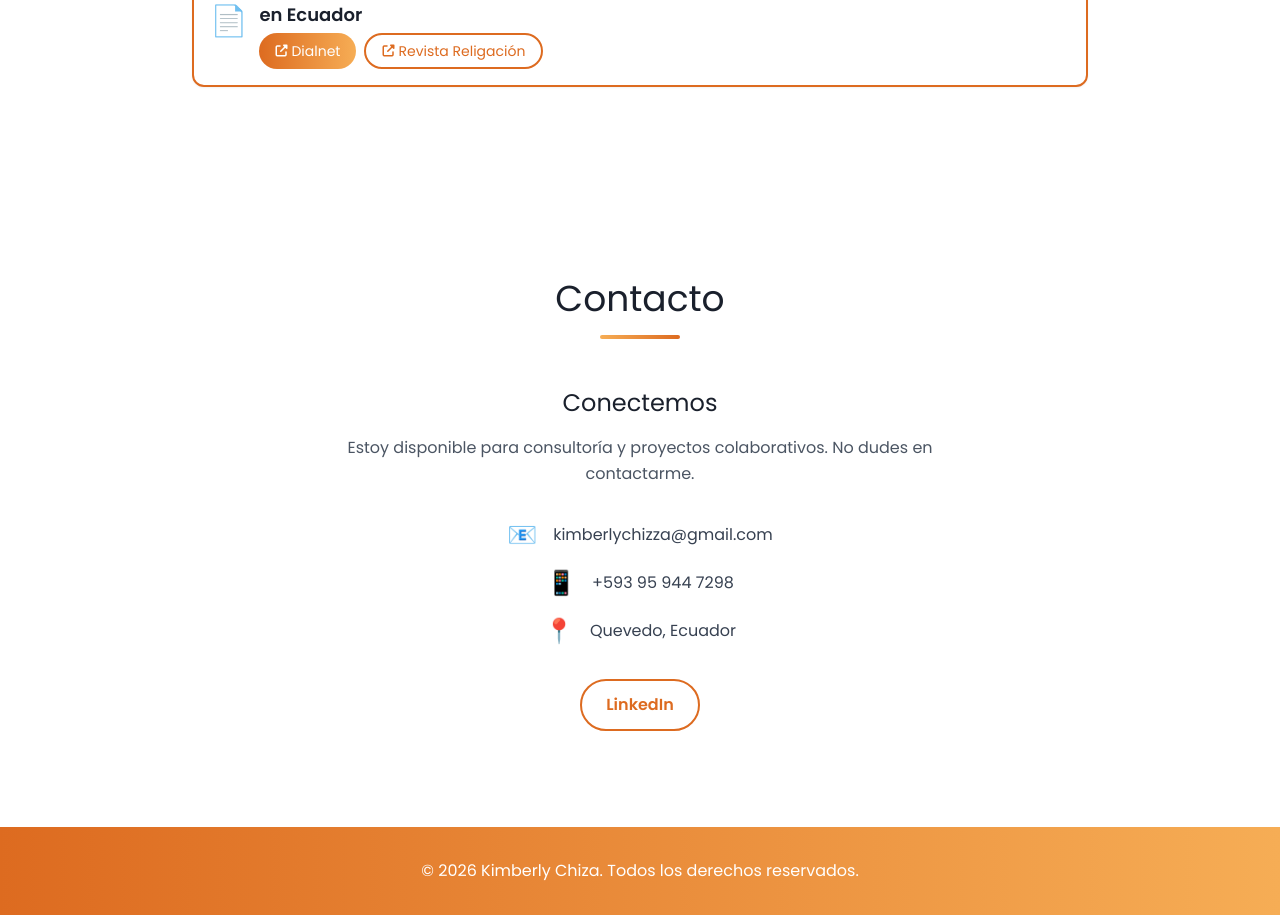
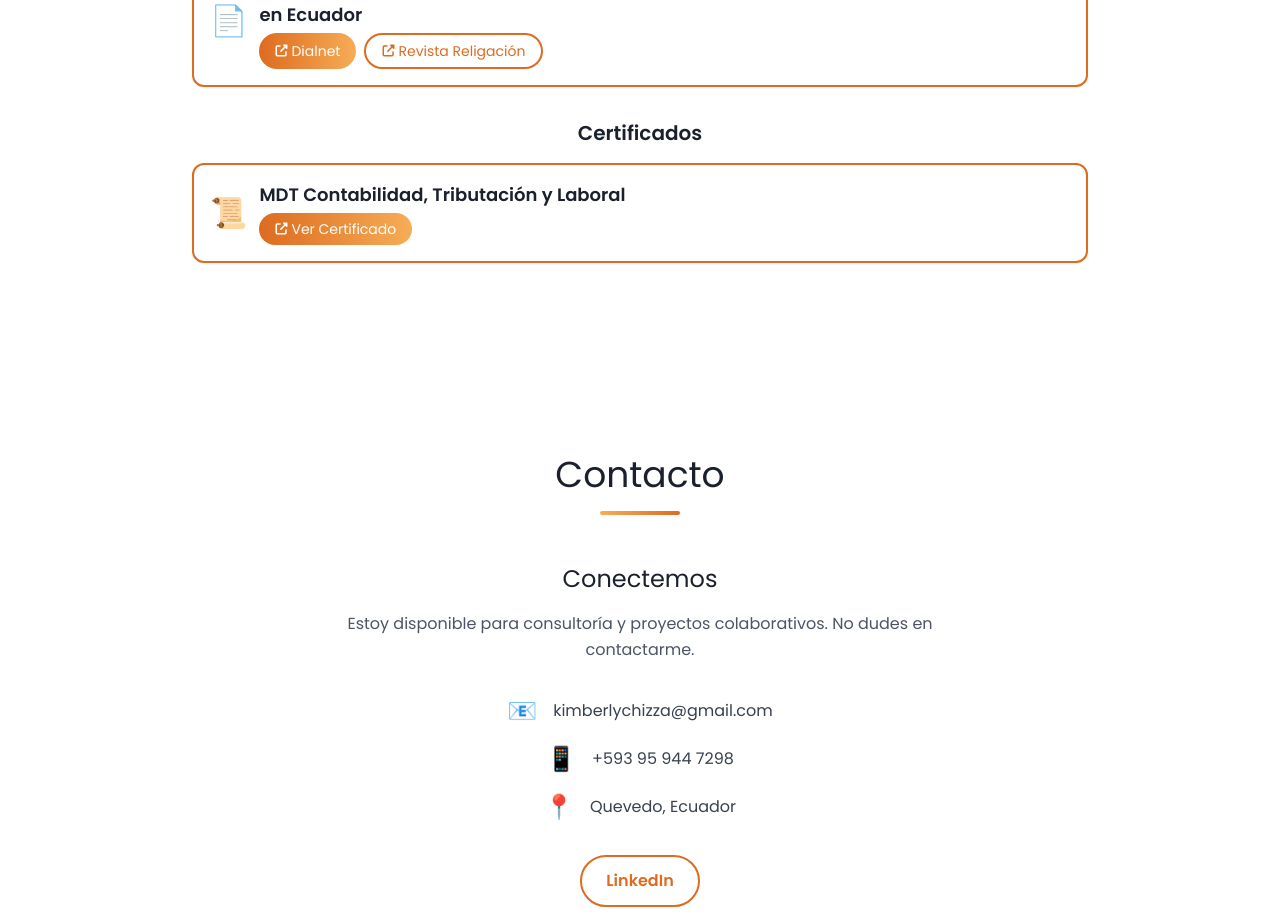
Before and after one commit to SPEREZB/portafolio_kimberly_chiza, a React (Vite) app: page / in a window 1280 px wide. Shown: the part 7585-8501 px from the top of the page. Built offline with nearby package versions, Linux system fonts and the light colour scheme.

Commit message:
feat: certificados

```diff
--- a/src/App.tsx
+++ b/src/App.tsx
@@ -10,6 +10,7 @@ import canvaImg from './assets/canva.jpg';
 import powerbiImg from './assets/powerbi.png';
 import fullhogarImg from './assets/fullhogar.jpg';
 import hubspotImg from './assets/hubspot.png';
+import certificadoImg from './assets/CERTIFICADO MDT CONTABILIDAD, TRIBUTACIÓN Y LABORAL.pdf';
 
 function App() {
   useEffect(() => {
@@ -410,6 +411,22 @@ function App() {
               </div>
             </div>
           </div>
+
+          <div className="max-w-4xl mx-auto mt-8">
+            <h3 className="text-xl text-center mb-4 text-primary font-semibold">Certificados</h3>
+            <div className="bg-white p-4 rounded-xl shadow-sm border-2 border-accent hover:shadow-lg transition-all">
+              <div className="flex items-center gap-3">
+                <div className="text-3xl">📜</div>
+                <div className="flex-1">
+                  <h4 className="text-lg text-primary mb-1 font-semibold">MDT Contabilidad, Tributación y Laboral</h4>
+                  <a href={certificadoImg} target="_blank" rel="noopener noreferrer" className="px-4 py-1.5 bg-gradient-to-r from-accent to-accent-light text-white text-sm rounded-full hover:shadow-md transition-all no-underline flex items-center gap-1 w-fit">
+                    <i className="fas fa-external-link-alt text-xs"></i>
+                    Ver Certificado
+                  </a>
+                </div>
+              </div>
+            </div>
+          </div>
         </div>
       </section>
 
```
Also changed, not shown: 1 other file (tests, documents, lock files or other folders).
